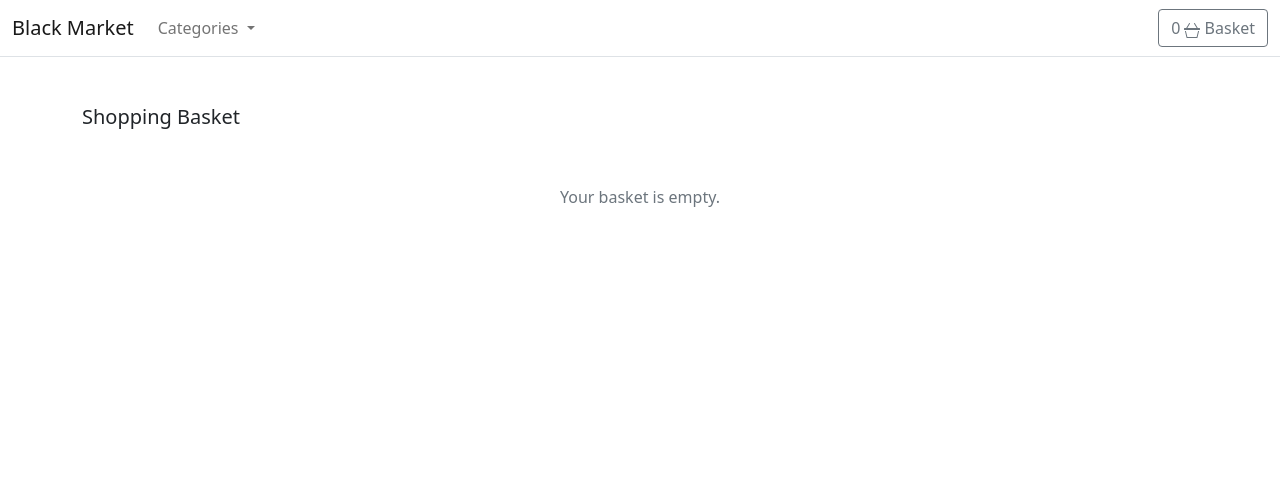
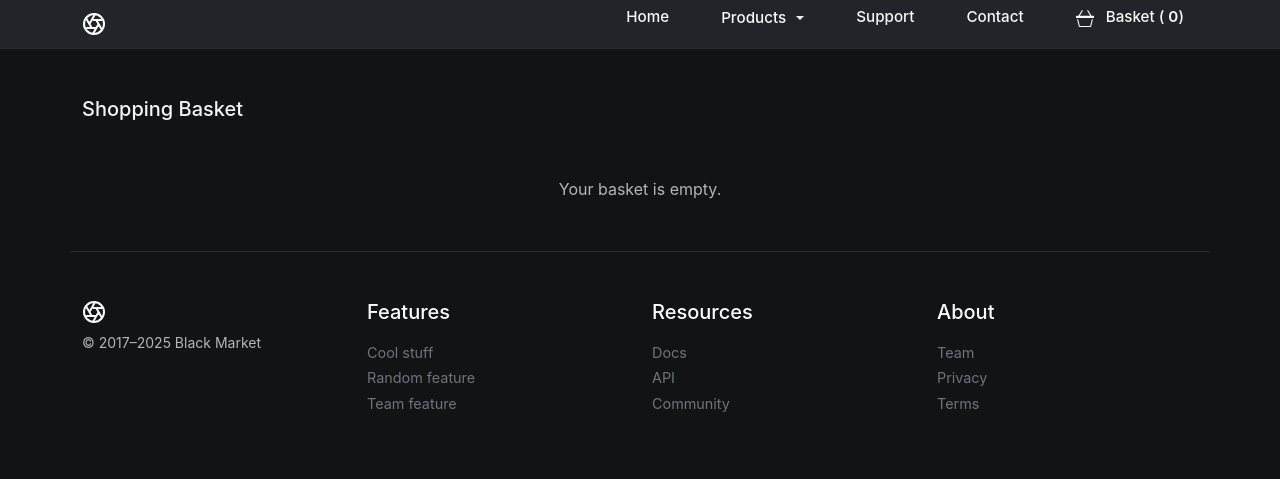
Before and after one commit to mburakbilgic/e-commerce-template, a Django app: page /basket/ in a window 1280 px wide. Shown: the top 479 px of the page. Run offline with Django 3.2, Linux system fonts and the light colour scheme; data that the repository does not hold is empty.

Commit message:
feat(new-ui): new ui items for navbar/footer/home

```diff
--- /dev/null
+++ b/static/css/style.css
@@ -0,0 +1,322 @@
+/* =====================================================================
+                           GLOBAL BASE SETTINGS
+   ===================================================================== */
+body {
+    background-color: #121315;
+    color: #f5f5f5;
+    font-family: 'Inter', sans-serif;
+    line-height: 1.6;
+    margin: 0;
+    padding: 0;
+}
+
+h1, h2, h3, h4 {
+    color: #ffffff;
+}
+
+.text-muted {
+    color: #b5b5b5 !important;
+}
+
+/* Links & Buttons */
+a {
+    text-decoration: none;
+    transition: color 0.2s ease;
+}
+
+.btn-outline-light:hover {
+    background-color: #fff;
+    color: #000;
+}
+
+
+/* =====================================================================
+                            NAVBAR SECTION
+   ===================================================================== */
+.site-header {
+    background-color: #1e1f22;
+    border-bottom: 1px solid #2a2c30;
+}
+
+.nav-links .nav-link-custom {
+    display: flex;
+    align-items: center;
+    justify-content: center;
+    height: 38px;
+    padding: 0 14px;
+    font-size: 0.95rem;
+    font-weight: 500;
+    color: #d1d1d1;
+    border-radius: 4px;
+    transition: all 0.2s ease-in-out;
+}
+
+.nav-links .nav-link-custom:hover {
+    background-color: #2a2c30;
+    color: #fff;
+}
+
+.nav-links .dropdown-toggle::after {
+    margin-left: 6px;
+    vertical-align: middle;
+}
+
+.nav-links .dropdown-toggle:focus,
+.nav-links .dropdown-item:focus-visible,
+.nav-links .dropdown-toggle:active {
+    background-color: #1e1f22 !important;
+    color: #d1d1d1 !important;
+    outline: none;
+    box-shadow: none;
+}
+
+.dropdown-menu {
+    background-color: #1e1f22 !important;
+    border: none;
+    box-shadow: 0 4px 20px rgba(0, 0, 0, 0.4);
+}
+
+.nav-links .nav-link-custom svg {
+    width: 18px;
+    height: 18px;
+    margin-right: 6px;
+}
+
+.nav-links .nav-link-custom.active {
+    background-color: #18191b;
+    color: #ffffff;
+}
+
+#basket_qty {
+    font-weight: 600;
+    margin-left: 4px;
+}
+
+/* =====================================================================
+                    HERO SECTION (Home Page Banner)
+   ===================================================================== */
+.hero-section {
+    position: relative;
+    height: 60vh;
+    background-image: url('../img/hero-bg.jpg');
+    background-size: cover;
+    background-position: center;
+    background-repeat: no-repeat;
+}
+
+.hero-section .overlay {
+    position: absolute;
+    top: 0;
+    left: 0;
+    right: 0;
+    bottom: 0;
+    background: rgba(0, 0, 0, 0.5);
+}
+
+.hero-section .z-2 {
+    position: relative;
+    z-index: 2;
+}
+
+
+/* =====================================================================
+                        PRODUCT GRID & CARDS
+   ===================================================================== */
+.product-section {
+    background-color: #1e1f22;
+}
+
+.album {
+    background-color: #2a2c30;
+    border-radius: 10px;
+    padding-left: clamp(1rem, 5vw, 3rem);
+    padding-right: clamp(1rem, 5vw, 3rem);
+}
+
+/* Product card styling */
+.card {
+    transition: transform 0.2s ease, box-shadow 0.2s ease;
+    background-color: #2a2c30;
+    border: none;
+    border-radius: 8px;
+}
+
+.card:hover {
+    transform: translateY(-4px);
+    box-shadow: 0 6px 16px rgba(0, 0, 0, 0.3);
+}
+
+.card-body {
+    color: #eaeaea;
+}
+
+.card-body a {
+    color: #ffffff;
+}
+
+.card-body a:hover {
+    text-decoration: underline;
+}
+
+
+/* =====================================================================
+                    PRODUCT DETAIL PAGE (single.html)
+   ===================================================================== */
+.product-page {
+    background-color: #1e1f22;
+    border-radius: 10px;
+    padding: 2rem;
+}
+
+.product-purchase {
+    background-color: #2a2c30;
+    border: 1px solid #3a3b3f;
+    border-radius: 8px;
+}
+
+.product-purchase .form-text {
+    font-size: 0.8rem;
+    color: #aaa;
+}
+
+#quantity-input {
+    width: 70px;
+    text-align: center;
+    color: #fff;
+    background-color: #1e1f22;
+    border: 1px solid #444;
+}
+
+
+/* =====================================================================
+                        CATEGORY PAGE (category.html)
+   ===================================================================== */
+.category-page {
+    background-color: #1e1f22;
+    min-height: 100vh;
+    border-radius: 10px;
+    padding: 2rem;
+}
+
+.breadcrumb {
+    background: transparent;
+    padding: 0;
+    margin-bottom: 1rem;
+}
+
+.breadcrumb-item + .breadcrumb-item::before {
+    color: #999;
+}
+
+.breadcrumb-item a {
+    color: #b5b5b5;
+    transition: color 0.2s ease;
+}
+
+.breadcrumb-item a:hover {
+    color: #fff;
+}
+
+/* Product cards in category page */
+.product-card {
+    transition: transform 0.2s ease, box-shadow 0.3s ease;
+    background-color: #2a2c30;
+    border-radius: 10px;
+}
+
+.product-card:hover {
+    transform: translateY(-4px);
+    box-shadow: 0 8px 18px rgba(0, 0, 0, 0.4);
+}
+
+.product-card img {
+    border-top-left-radius: 10px;
+    border-top-right-radius: 10px;
+    object-fit: cover;
+    height: 220px;
+    width: 100%;
+}
+
+.product-card .card-body {
+    padding: 1rem;
+}
+
+
+/* =====================================================================
+                            FOOTER SECTION
+   ===================================================================== */
+footer {
+    background-color: #121315;
+    border-top: 1px solid #2a2c30;
+    padding: 3rem 0;
+}
+
+footer h5 {
+    color: #fff;
+    margin-bottom: 1rem;
+}
+
+footer a {
+    color: #b5b5b5;
+    font-size: 0.9rem;
+}
+
+footer a:hover {
+    color: #fff;
+}
+
+footer small {
+    color: #777;
+}
+/* =====================================================================
+   FIX: Products Dropdown
+   ===================================================================== */
+
+/* Bootstrap default focus state override */
+.dropdown-item:focus,
+.dropdown-item:focus-visible,
+.dropdown-item:active {
+    background-color: transparent !important;
+    color: #d1d1d1 !important;
+    outline: none !important;
+    box-shadow: none !important;
+}
+
+/* Hover in light grey bg and white text */
+.dropdown-item:hover {
+    background-color: #2a2c30 !important;
+    color: #ffffff !important;
+}
+
+/* Activated dark grey bg and darker white text */
+.dropdown-item.active,
+.dropdown-item.active:hover {
+    background-color: #18191b !important;
+    color: #dcdcdc !important;
+    font-weight: 600;
+    border-left: 3px solid #555;
+}
+
+/* Menu opened in statement */
+.dropdown-menu.show {
+    background-color: #1e1f22 !important;
+    border: none;
+    box-shadow: 0 4px 20px rgba(0,0,0,0.4);
+}
+
+/* Submenu override */
+.dropdown-submenu .dropdown-item:focus,
+.dropdown-submenu .dropdown-item:active {
+    background-color: transparent !important;
+    color: #d1d1d1 !important;
+}
+
+/* Dropdown toggle override */
+.dropdown-toggle:focus,
+.dropdown-toggle:focus-visible,
+.dropdown-toggle:active {
+    background-color: transparent !important;
+    color: #fff !important;
+    outline: none !important;
+    box-shadow: none !important;
+}
--- /dev/null
+++ b/static/js/main.js
@@ -0,0 +1,40 @@
+//main.js
+
+document.addEventListener('DOMContentLoaded', function () {
+    if (typeof bootstrap === 'undefined' || typeof bootstrap.Collapse === 'undefined') {
+        return;
+    }
+
+    const toggles = document.querySelectorAll('.category-toggle');
+    toggles.forEach(function (toggle) {
+        const targetSelector = toggle.getAttribute('data-bs-target');
+        if (!targetSelector) return;
+
+        const targetEl = document.querySelector(targetSelector);
+        if (!targetEl) return;
+
+        const icon = toggle.querySelector('.category-toggle-icon');
+        const collapseInstance = bootstrap.Collapse.getOrCreateInstance(targetEl, { toggle: false });
+
+        toggle.addEventListener('click', function (event) {
+            event.preventDefault();
+            event.stopPropagation();
+
+            if (targetEl.classList.contains('show')) {
+                collapseInstance.hide();
+            } else {
+                collapseInstance.show();
+            }
+        });
+
+        targetEl.addEventListener('shown.bs.collapse', function () {
+            toggle.setAttribute('aria-expanded', 'true');
+            if (icon) icon.textContent = '–';
+        });
+
+        targetEl.addEventListener('hidden.bs.collapse', function () {
+            toggle.setAttribute('aria-expanded', 'false');
+            if (icon) icon.textContent = '☰';
+        });
+    });
+});
--- a/templates/store/base.html
+++ b/templates/store/base.html
@@ -1,139 +1,45 @@
 {% load static %}
 <!DOCTYPE html>
-<html>
+<html lang="en">
 
 <head>
     <meta charset="utf-8" />
+    <meta name="viewport" content="width=device-width, initial-scale=1">
+    <meta name="csrf-token" content="{{ csrf_token }}">
     <title>{% block title %}Black Market{% endblock %}</title>
-    <meta name="viewport" content="width=device-width, initial-scale=1">
-    <link href="https://cdn.jsdelivr.net/npm/bootstrap@5.0.0-beta1/dist/css/bootstrap.min.css" rel="stylesheet" integrity="sha384-giJF6kkoqNQ00vy+HMDP7azOuL0xtbfIcaT9wjKHr8RbDVddVHyTfAAsrekwKmP1" crossorigin="anonymous">
-    <script src="https://code.jquery.com/jquery-3.6.0.min.js" integrity="sha256-/xUj+3OJU5yExlq6GSYGSHk7tPXikynS7ogEvDej/m4=" crossorigin="anonymous"></script>
-    <script src="https://cdn.jsdelivr.net/npm/bootstrap@5.0.0-beta1/dist/js/bootstrap.bundle.min.js" integrity="sha384-ygbV9kiqUc6oa4msXn9868pTtWMgiQaeYH7/t7LECLbyPA2x65Kgf80OJFdroafW" crossorigin="anonymous"></script>
-         <style>
-            .dropdown-menu .dropdown-submenu {
-                position: relative;
-            }
 
-            .dropdown-menu .dropdown-submenu .collapse {
-                padding-top: 0.25rem;
-            }
+    <!-- Bootstrap CSS -->
+    <link href="https://cdn.jsdelivr.net/npm/bootstrap@5.3.0/dist/css/bootstrap.min.css" rel="stylesheet">
 
-            .dropdown-menu .dropdown-submenu .collapse .dropdown-item {
-                padding-left: 1.5rem;
-            }
+    <!-- Global Styles -->
+    <link rel="stylesheet" href="{% static 'css/style.css' %}">
 
-            .category-toggle-icon {
-                font-size: 0.9rem;
-                transition: transform 0.2s ease;
-            }
-
-            .category-toggle[aria-expanded="true"] .category-toggle-icon {
-                transform: rotate(90deg);
-            }
-        </style>
+    <!-- Extra per-page styles -->
+    {% block extra_css %}{% endblock %}
 </head>
 
 <body>
-    <header>
-        <nav class="navbar navbar-expand-md navbar-light bg-white border-bottom">
-            <div class="container-fluid">
-                <a class="navbar-brand" href="/">Black Market</a>
-                <button class="navbar-toggler" type="button" data-bs-toggle="collapse" data-bs-target="#navbarCollapse"
-                    aria-controls="navbarCollapse" aria-expanded="false" aria-label="Toggle navigation">
-                    <span class="navbar-toggler-icon"></span>
-                </button>
-                <div class="collapse navbar-collapse" id="navbarCollapse">
-                    <ul class="navbar-nav me-auto mb-2 mb-md-0">
-                        <li class="nav-item dropdown">
-                            <a class="nav-link dropdown-toggle" href="#" id="navbarDropdown" role="button"
-                                data-bs-toggle="dropdown" aria-expanded="false">
-                                Categories
-                            </a>
-                            <ul class="dropdown-menu" aria-labelledby="navbarDropdown">
-                                <li><a class="dropdown-item" href="{% url "store:product_all" %}">All</a></li>
-                                {% for cat in categories %}
-                                {% include "store/includes/category_menu.html" with category=cat current_category=category %}
-                                {% endfor %}
-                            </ul>
-                        </li>
-                    </ul>
-                    <!--
-                    <form class="d-flex">
-                        <input class="form-control me-2" type="search" placeholder="Search" aria-label="Search">
-                        <button class="btn btn-outline-success" type="submit">Search</button>
-                    </form>
-                    -->
-                    <a type="button" role="button" href="{% url "basket:basket_summary" %}" class="btn btn-outline-secondary">
+    <!-- Navbar -->
+    {% include "./includes/navbar.html" %}
 
-                        {% with total_qty=basket|length %}
-                            <div id="basket_qty" class="d-inline-flex">
-                            {% if total_qty > 0 %}
-                                {{ total_qty }}
-                            {% else %}
-                                0
-                            {% endif %}
-                            </div>
-                        {% endwith %}
+    <!-- Main Content -->
+    <main id="content">
+        {% block content %}{% endblock %}
+    </main>
 
-                        <svg xmlns="http://www.w3.org/2000/svg" width="16" height="16" fill="currentColor" class="bi bi-basket3" viewBox="0 0 16 16">
-                        <path d="M5.757 1.071a.5.5 0 0 1 .172.686L3.383 6h9.234L10.07 1.757a.5.5 0 1 1 .858-.514L13.783 6H15.5a.5.5 0 0 1 .5.5v1a.5.5 0 0 1-.5.5H.5a.5.5 0 0 1-.5-.5v-1A.5.5 0 0 1 .5 6h1.717L5.07 1.243a.5.5 0 0 1 .686-.172zM3.394 15l-1.48-6h-.97l1.525 6.426a.75.75 0 0 0 .729.574h9.606a.75.75 0 0 0 .73-.574L15.056 9h-.972l-1.479 6h-9.21z"/>
-                        </svg>
-                    Basket
-                    </a>
-                </div>
-            </div>
-        </nav>
-    </header>
-    <div id="content">{% block content %} {% endblock %}</div>
-    <script>
-        document.addEventListener('DOMContentLoaded', function () {
-            if (typeof bootstrap === 'undefined' || typeof bootstrap.Collapse === 'undefined') {
-                return;
-            }
+    <!-- Footer -->
+    {% include "./includes/footer.html" %}
 
-            document.querySelectorAll('.category-toggle').forEach(function (toggle) {
-                var targetSelector = toggle.getAttribute('data-bs-target');
-                if (!targetSelector) {
-                    return;
-                }
+    <!-- jQuery -->
+    <script src="https://code.jquery.com/jquery-3.6.0.min.js"></script>
 
-                var targetEl = document.querySelector(targetSelector);
-                if (!targetEl) {
-                    return;
-                }
+    <!-- Bootstrap -->
+    <script src="https://cdn.jsdelivr.net/npm/bootstrap@5.3.0/dist/js/bootstrap.bundle.min.js"></script>
 
-                var icon = toggle.querySelector('.category-toggle-icon');
+    <!-- Global JS -->
+    <script src="{% static 'js/main.js' %}"></script>
 
-                toggle.addEventListener('click', function (event) {
-                    event.preventDefault();
-                    event.stopPropagation();
-
-                    var collapseInstance = bootstrap.Collapse.getOrCreateInstance(targetEl, {
-                        toggle: false
-                    });
-
-                    if (targetEl.classList.contains('show')) {
-                        collapseInstance.hide();
-                    } else {
-                        collapseInstance.show();
-                    }
-                });
-
-                targetEl.addEventListener('shown.bs.collapse', function () {
-                    toggle.setAttribute('aria-expanded', 'true');
-                    if (icon) {
-                        icon.textContent = '–';
-                    }
-                });
-
-                targetEl.addEventListener('hidden.bs.collapse', function () {
-                    toggle.setAttribute('aria-expanded', 'false');
-                    if (icon) {
-                        icon.textContent = '☰';
-                    }
-                });
-            });
-        });
-    </script>
+    <!-- Page-specific -->
+    {% block extra_js %}{% endblock %}
 </body>
 </html>
--- /dev/null
+++ b/templates/store/includes/footer.html
@@ -0,0 +1,35 @@
+<footer class="container py-5 text-light">
+  <div class="row">
+    <div class="col-12 col-md">
+      <svg xmlns="http://www.w3.org/2000/svg" width="24" height="24" fill="none" stroke="currentColor" stroke-linecap="round" stroke-linejoin="round" stroke-width="2" class="d-block mb-2" role="img" viewBox="0 0 24 24"><title>Product</title><circle cx="12" cy="12" r="10"/><path d="M14.31 8l5.74 9.94M9.69 8h11.48M7.38 12l5.74-9.94M9.69 16L3.95 6.06M14.31 16H2.83m13.79-4l-5.74 9.94"/></svg>
+      <small class="d-block mb-3 text-muted">&copy; 2017–2025 Black Market</small>
+    </div>
+
+    <div class="col-6 col-md">
+      <h5>Features</h5>
+      <ul class="list-unstyled text-small">
+        <li><a class="link-secondary" href="#">Cool stuff</a></li>
+        <li><a class="link-secondary" href="#">Random feature</a></li>
+        <li><a class="link-secondary" href="#">Team feature</a></li>
+      </ul>
+    </div>
+
+    <div class="col-6 col-md">
+      <h5>Resources</h5>
+      <ul class="list-unstyled text-small">
+        <li><a class="link-secondary" href="#">Docs</a></li>
+        <li><a class="link-secondary" href="#">API</a></li>
+        <li><a class="link-secondary" href="#">Community</a></li>
+      </ul>
+    </div>
+
+    <div class="col-6 col-md">
+      <h5>About</h5>
+      <ul class="list-unstyled text-small">
+        <li><a class="link-secondary" href="#">Team</a></li>
+        <li><a class="link-secondary" href="#">Privacy</a></li>
+        <li><a class="link-secondary" href="#">Terms</a></li>
+      </ul>
+    </div>
+  </div>
+</footer>
--- /dev/null
+++ b/templates/store/includes/navbar.html
@@ -0,0 +1,53 @@
+<header class="site-header sticky-top py-1 bg-dark">
+  <nav class="container d-flex flex-column flex-md-row justify-content-between align-items-center">
+    <!-- Logo -->
+    <a class="py-2 text-light text-decoration-none" href="/" aria-label="Black Market">
+      <svg xmlns="http://www.w3.org/2000/svg" width="24" height="24" fill="none" stroke="#fff" stroke-linecap="round" stroke-linejoin="round" stroke-width="2" class="d-block mx-auto" role="img" viewBox="0 0 24 24">
+        <title>Black Market</title>
+        <circle cx="12" cy="12" r="10"/>
+        <path d="M14.31 8l5.74 9.94M9.69 8h11.48M7.38 12l5.74-9.94M9.69 16L3.95 6.06M14.31 16H2.83m13.79-4l-5.74 9.94"/>
+      </svg>
+    </a>
+
+    <!-- Navbar links -->
+    <div class="d-flex gap-4 align-items-center nav-links">
+
+      <a class="nav-link-custom text-light text-decoration-none d-none d-md-inline-block" href="/">Home</a>
+
+      <!-- Products Dropdown -->
+      <div class="dropdown">
+        <a
+          href="#"
+          class="nav-link-custom text-light text-decoration-none dropdown-toggle d-none d-md-inline-block"
+          id="productDropdown"
+          data-bs-toggle="dropdown"
+          aria-expanded="false"
+        >
+          Products
+        </a>
+        <ul class="dropdown-menu bg-dark text-light border-0 p-2" aria-labelledby="productDropdown">
+          <li>
+            <a class="dropdown-item text-light" href="{% url 'store:product_all' %}">All Products</a>
+          </li>
+          <li><hr class="dropdown-divider bg-secondary"></li>
+          {% for cat in categories %}
+            {% include "store/includes/category_menu.html" with category=cat current_category=category %}
+          {% endfor %}
+        </ul>
+      </div>
+
+      <a class="nav-link-custom text-light text-decoration-none d-none d-md-inline-block" href="#">Support</a>
+      <a class="nav-link-custom text-light text-decoration-none d-none d-md-inline-block" href="#">Contact</a>
+
+      <a
+        href="{% url 'basket:basket_summary' %}"
+        class="nav-link-custom text-light text-decoration-none d-none d-md-inline-block d-flex align-items-center"
+      >
+        <svg xmlns="http://www.w3.org/2000/svg" width="18" height="18" fill="currentColor" class="bi bi-basket3 me-2" viewBox="0 0 16 16">
+          <path d="M5.757 1.071a.5.5 0 0 1 .172.686L3.383 6h9.234L10.07 1.757a.5.5 0 1 1 .858-.514L13.783 6H15.5a.5.5 0 0 1 .5.5v1a.5.5 0 0 1-.5.5H.5a.5.5 0 0 1-.5-.5v-1A.5.5 0 0 1 .5 6h1.717L5.07 1.243a.5.5 0 0 1 .686-.172zM3.394 15l-1.48-6h-.97l1.525 6.426a.75.75 0 0 0 .729.574h9.606a.75.75 0 0 0 .73-.574L15.056 9h-.972l-1.479 6h-9.21z"/>
+        </svg>
+        Basket (<span id="basket_qty">{{ basket|length }}</span>)
+      </a>
+    </div>
+  </nav>
+</header>
```
Also changed, not shown: templates/store/home.html (+30 -21 lines).
